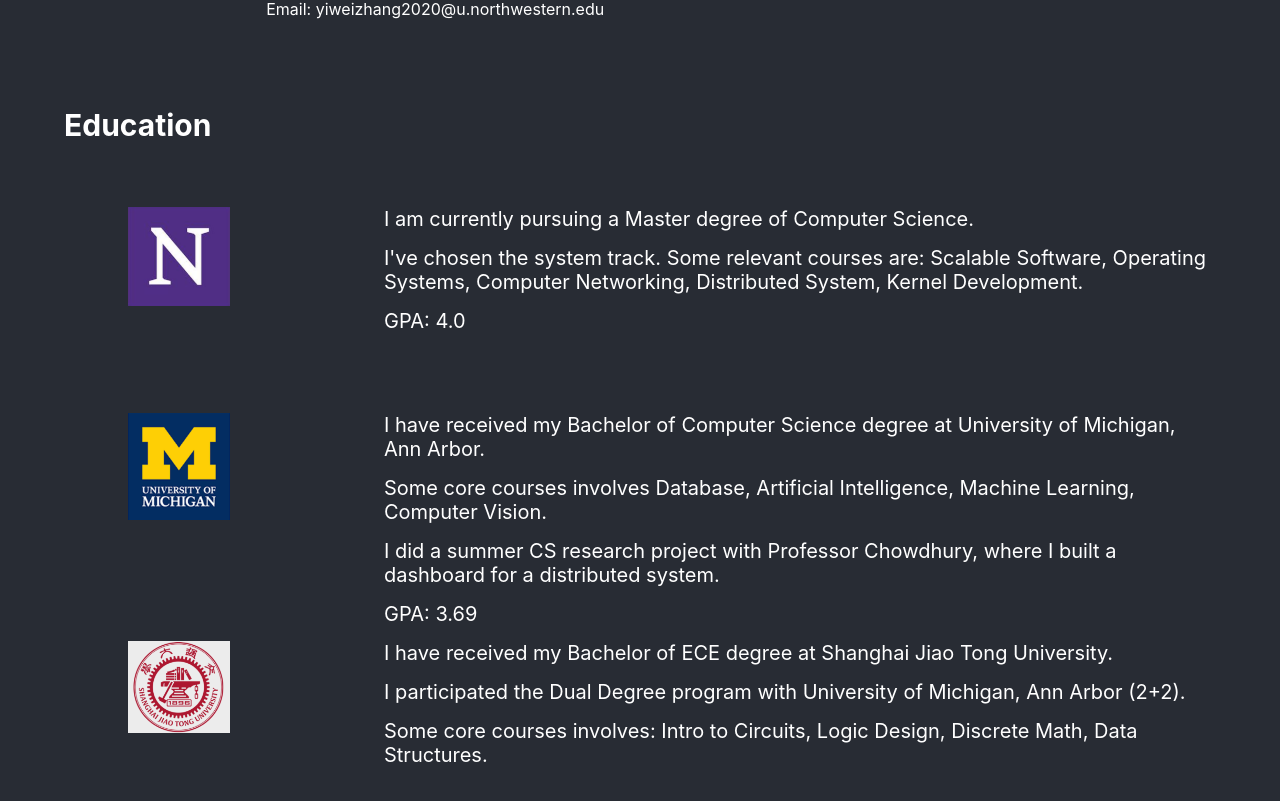
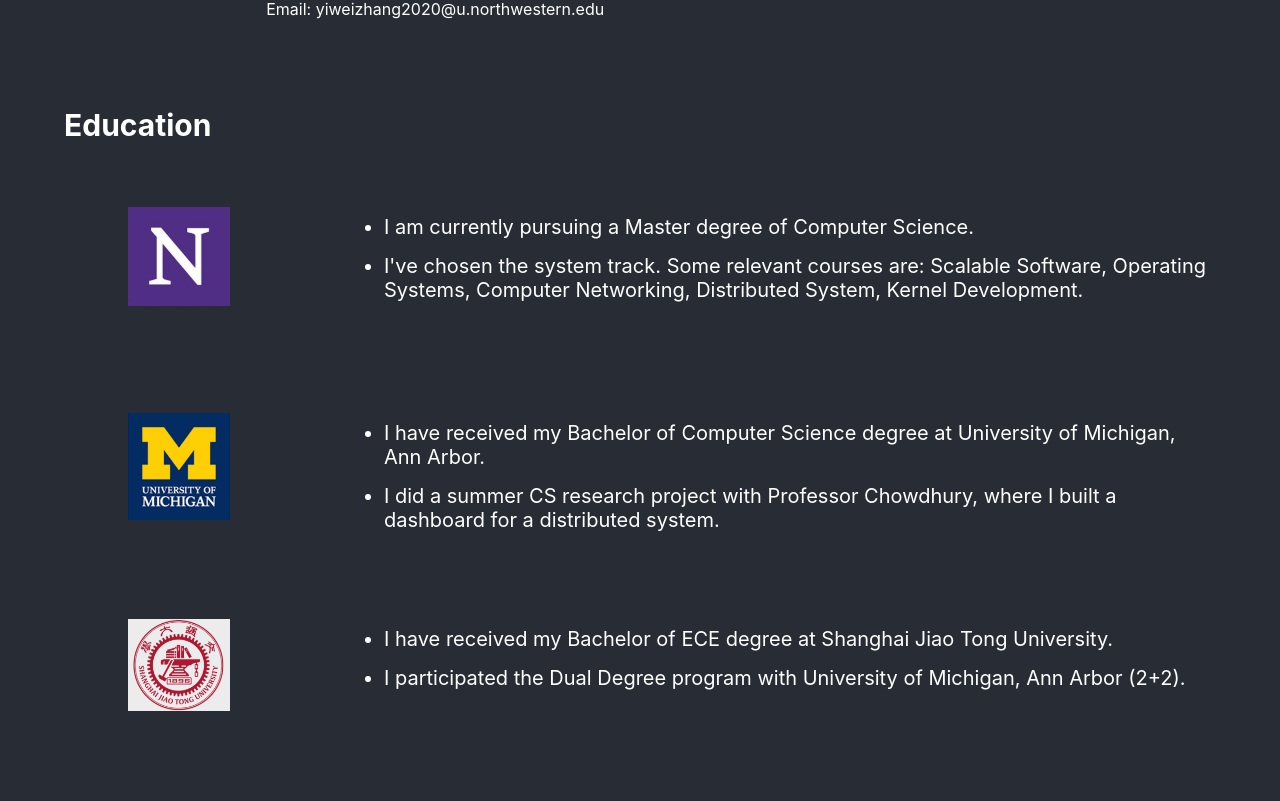
Before and after one commit to coolzyw/personal-website, a React (Create React App) app in the folder portfolio/: page / in a window 1280 px wide. Shown: the part 719-1520 px from the top of the page. Built offline with nearby package versions, Linux system fonts and the light colour scheme.

Commit message:
fix the bullet point issue

```diff
--- a/portfolio/src/component/education.css
+++ b/portfolio/src/component/education.css
@@ -39,16 +39,18 @@
 .text {
     max-width: 65%;
     float: left;
+    margin-top: 8px;
     margin-left: 12%;
     margin-right: 12%;
     font-size: 20px;
     color: white;
     background-color: #282c34;
-    list-style-type: disc;
+    list-style-type: square;
 }
 
 .intro {
     width:100%;
     margin-bottom: 15px;
-    display: list-item;
+    display: inline-list-item;
+    list-style-type: disc;
 }
--- a/portfolio/src/component/education.jsx
+++ b/portfolio/src/component/education.jsx
@@ -15,7 +15,6 @@ export default class Education extends Component {
                                 <li className="intro"> I've chosen the system track. Some relevant courses are: Scalable Software, Operating Systems,
                                     Computer Networking, Distributed System, Kernel Development.
                                 </li>
-                                <li className="intro"> GPA: 4.0 </li>
                             </ul>
                         </div>
 
@@ -23,9 +22,7 @@ export default class Education extends Component {
                             <img className="logo" src={ require('../umich.png') } />
                             <ul className="text">
                                 <li className="intro"> I have received my Bachelor of Computer Science degree at University of Michigan, Ann Arbor. </li>
-                                <li className="intro"> Some core courses involves Database, Artificial Intelligence, Machine Learning, Computer Vision.</li>
                                 <li className="intro"> I did a summer CS research project with Professor Chowdhury, where I built a dashboard for a distributed system.</li>
-                                <li className="intro"> GPA: 3.69 </li>
                             </ul>
                         </div>
 
@@ -34,7 +31,6 @@ export default class Education extends Component {
                             <ul className="text">
                                 <li className="intro"> I have received my Bachelor of ECE degree at Shanghai Jiao Tong University. </li>
                                 <li className="intro"> I participated the Dual Degree program with University of Michigan, Ann Arbor (2+2). </li>
-                                <li className="intro"> Some core courses involves: Intro to Circuits, Logic Design, Discrete Math, Data Structures. </li>
                             </ul>
                         </div>
 
--- a/portfolio/src/component/header.css
+++ b/portfolio/src/component/header.css
@@ -7,7 +7,7 @@ ul {
     list-style-type: none;
     margin: 0;
     padding: 0;
-    overflow: hidden;
+    /*overflow: hidden;*/
     background-color: #333;
     float: right;
 }
```
